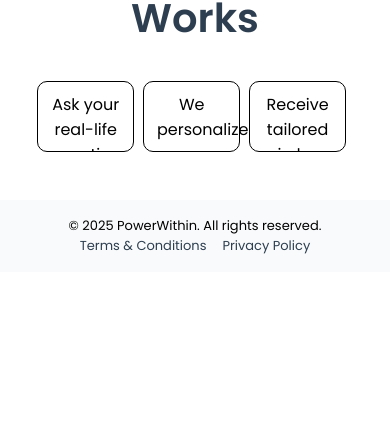
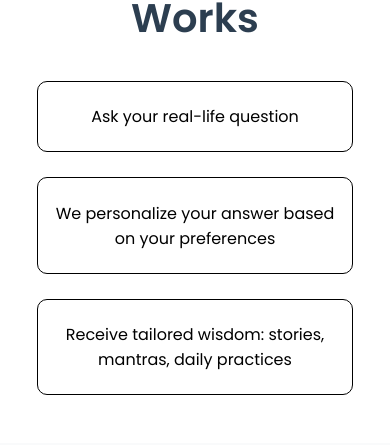
Before and after one commit to shrigh/wisdomwithin-clerk-new2, a React (Create React App) app: page / in a window 390 px wide. Shown: the part 1052-1497 px from the top of the page. Before the commit the page ends 1324 px from the top, so only its background shows below. Built offline with nearby package versions, Linux system fonts and the light colour scheme; no server answers.

Commit message:
Updated responsive css

```diff
--- a/src/index.css
+++ b/src/index.css
@@ -10,8 +10,7 @@ body { font-family: 'Poppins', sans-serif; margin: 0; padding: 0; }
 .footerCnt a {color: #2c3e50;text-decoration: none;}
 .footerCnt a.pP {margin-left: 1rem;}
 
-@media (max-width: 768px) {
-  .some-class {
-    font-size: 1rem;
-  }
+@media (max-width: 600px){
+  .wrapPointerCnt {float: none;width: auto;height: auto;padding: 7% 4%;}
+  .wrapPointerCnt.wrapPointerCntMid {margin:8% 0;}
 }
```
